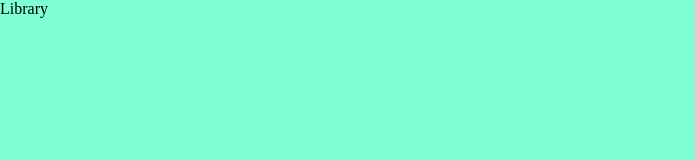
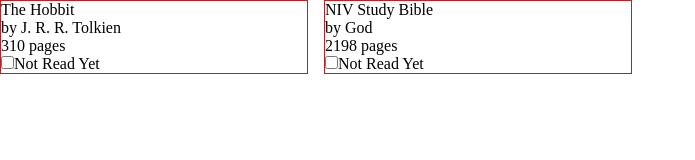
Before and after one commit to ARMNTL/project-library, a plain HTML site: page index.html in a window 1280 px wide. Shown: the whole page, without its empty margins (0-695 px from the left). Drawn offline with Linux system fonts and the light colour scheme.

Commit message:
Create basic book card
Wrote functions to create book cards and the library.

```diff
--- a/index.html
+++ b/index.html
@@ -9,7 +9,17 @@
     </head>
     <body>
         <div class="main-grid-container">
-            <div class="library-container">Library</div>
+            <div class="library-container">
+                <!-- 3 -->
+                <!-- <div class="card-container">
+                    <p>The Hobbit</p>
+                    <p>by J. R. R. Tolkien</p>
+                    <p>310 pages</p>
+                    <label for="book-read">
+                        <input id="book-read" type="checkbox" />Not Read Yet
+                    </label>
+                </div> -->
+            </div>
         </div>
     </body>
 </html>
--- a/index.js
+++ b/index.js
@@ -1,2 +1,65 @@
-// testing js link
-alert("JS connected");
+const libraryContainer = document.querySelector(".library-container");
+
+// 1
+function Book(title, author, pages, isRead = false) {
+    this.title = title;
+    this.author = author;
+    this.pages = pages;
+    this.isRead = isRead;
+}
+
+Book.prototype.info = function () {
+    return `${this.title} by ${this.author}, ${this.pages} pages, ${
+        isRead ? "Already Read" : "Not Read Yet"
+    }`;
+};
+
+// 2
+let library = [];
+
+function seedInitialBooks() {
+    library.push(new Book("The Hobbit", "J. R. R. Tolkien", 310));
+    library.push(new Book("NIV Study Bible", "God", 2198));
+}
+
+seedInitialBooks();
+// console.table(library);
+
+// 4, 5
+function createCard(book) {
+    const card = document.createElement("div");
+    card.setAttribute("class", "card-container");
+
+    const title = document.createElement("p");
+    title.textContent = book.title;
+    card.appendChild(title);
+
+    const author = document.createElement("p");
+    author.textContent = `by ${book.author}`;
+    card.appendChild(author);
+
+    const pages = document.createElement("p");
+    pages.textContent = `${book.pages} pages`;
+    card.appendChild(pages);
+
+    const readCheckbox = document.createElement("input");
+    readCheckbox.setAttribute("id", "book-read");
+    readCheckbox.setAttribute("type", "checkbox");
+    card.appendChild(readCheckbox);
+
+    const readLabel = document.createElement("label");
+    readLabel.setAttribute("for", "book-read");
+    readLabel.textContent = "Not Read Yet";
+    card.appendChild(readLabel);
+
+    libraryContainer.appendChild(card);
+}
+
+// 6
+function createLibrary(library) {
+    library.forEach((book) => {
+        createCard(book);
+    });
+}
+
+createLibrary(library);
--- a/styles.css
+++ b/styles.css
@@ -6,10 +6,19 @@
 
 body {
     height: 100vh;
-    background-color: aquamarine;
-    /* just to check css is linked */
 }
 
 .main-grid-container {
     display: grid;
 }
+
+/* 3 */
+.library-container {
+    display: grid;
+    grid-template-columns: repeat(auto-fill, minmax(256px, 1fr));
+    gap: 1rem;
+}
+
+.card-container {
+    border: 1px solid brown;
+}
```
Also changed, not shown: 1 other file.
